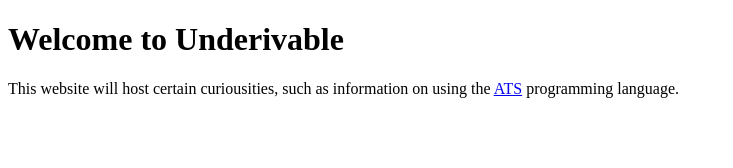
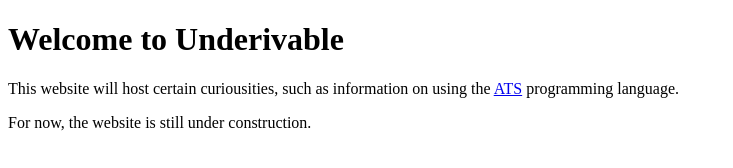
Before and after one commit to ashalkhakov/ashalkhakov.github.com, a plain HTML site: page index.html in a window 1280 px wide. Shown: the whole page, without its empty margins (0-733 px from the left). Drawn offline with Linux system fonts and the light colour scheme.

Commit message:
Some minor modification.

```diff
--- a/index.html
+++ b/index.html
@@ -6,5 +6,6 @@
   <body>
     <h1>Welcome to Underivable</h1>
     <p>This website will host certain curiousities, such as information on using the <a href="http://www.ats-lang.org">ATS</a> programming language</li>.</p>
+    <p>For now, the website is still under construction.</p>
   </body>
 </html>
```
